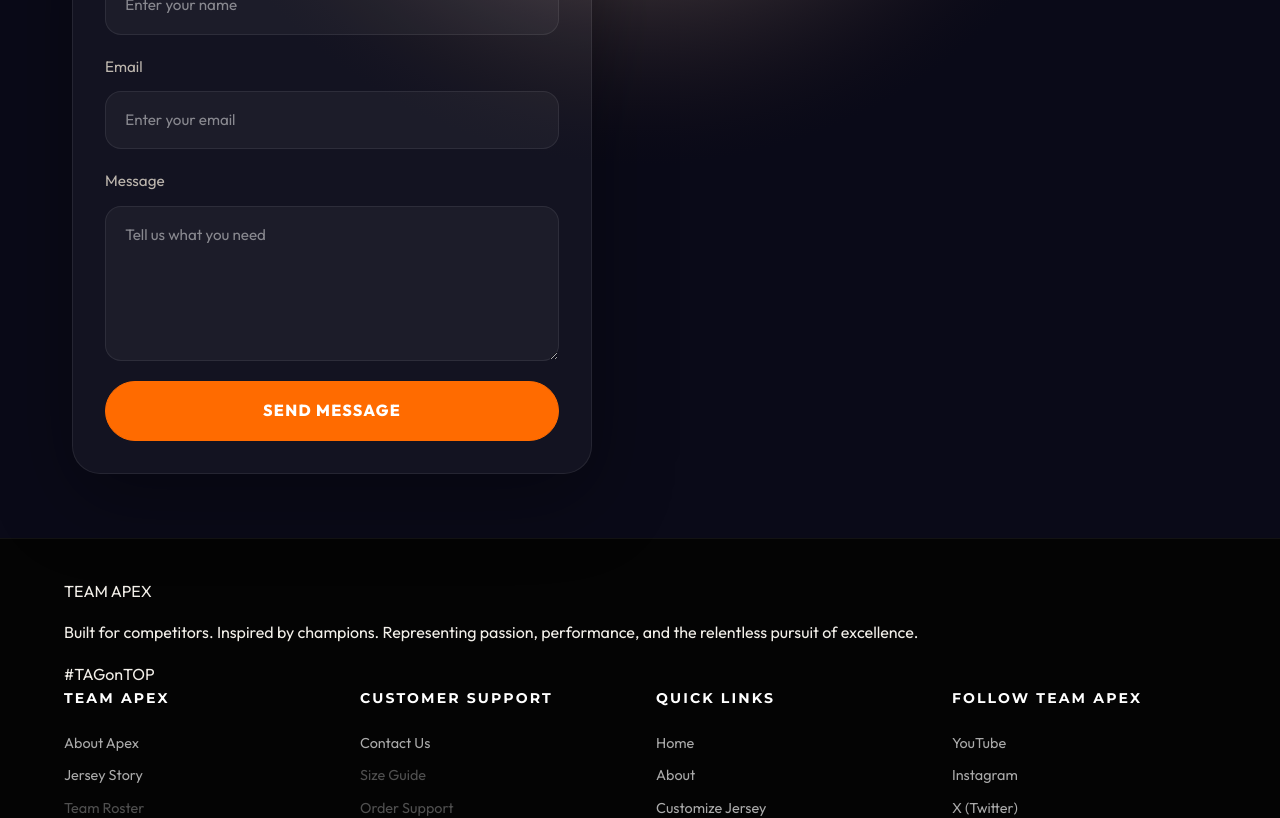
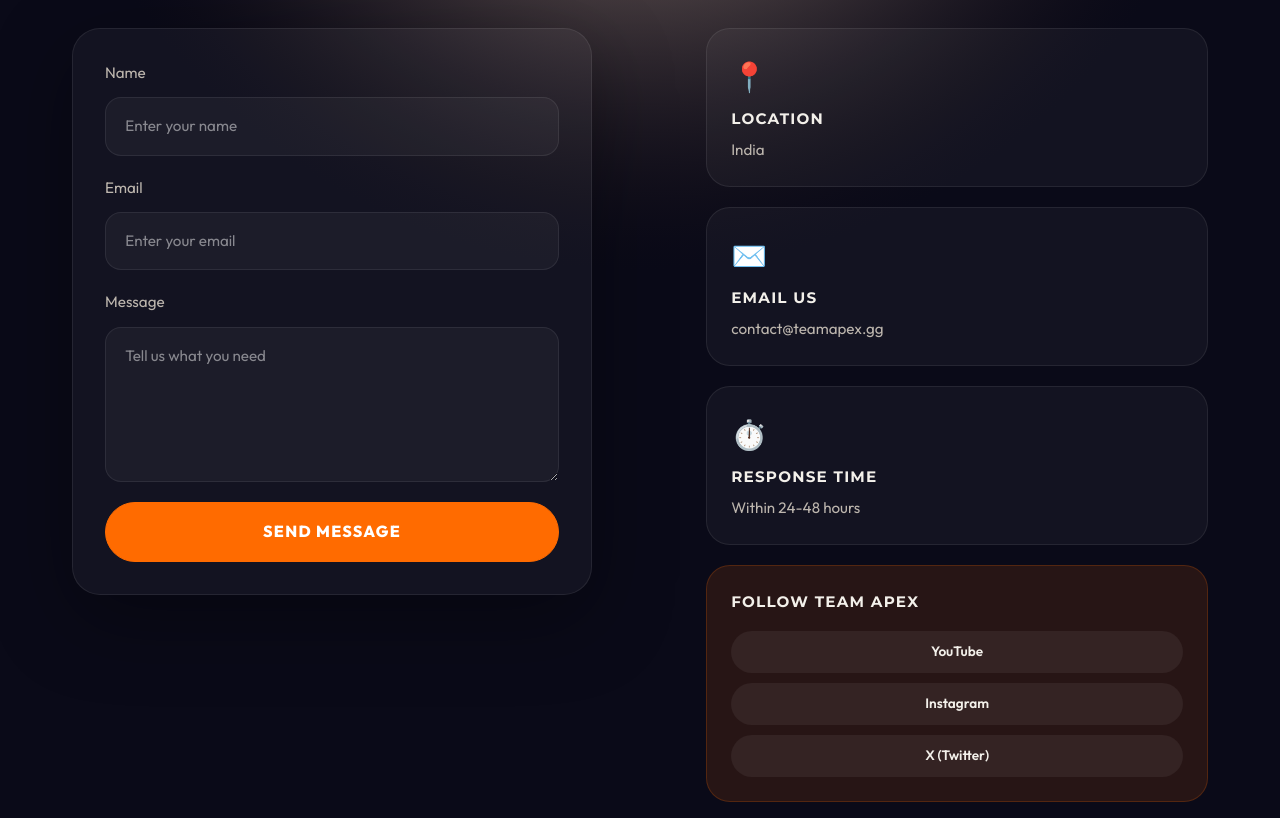
Before and after one commit to altamashsayyed630-dotcom/team-apex, a React (Vite) app: page /contact in a window 1280 px wide. Shown: the part 340-1158 px from the top of the page. Built offline with nearby package versions, Linux system fonts and the light colour scheme.

Commit message:
improve contact page design

```diff
--- a/src/pages/Contact.jsx
+++ b/src/pages/Contact.jsx
@@ -1,27 +1,63 @@
 import '../styles/Contact.css'
 
 export default function Contact() {
+  const handleSubmit = (e) => {
+    e.preventDefault()
+    alert('Message sent! We will get back to you soon.')
+  }
+
   return (
     <section className="section-shell contact-page">
       <div className="section-header">
         <span className="eyebrow">Connect with Apex</span>
         <h2>Ready to claim your gear?</h2>
+        <p>Got questions about our jerseys, team, or collabs? Drop us a message and our squad will get back to you.</p>
       </div>
-      <form className="form-card">
+
+      <div className="contact-grid">
+        <form className="form-card" onSubmit={handleSubmit}>
           <label>
             Name
-          <input type="text" placeholder="Enter your name" />
+            <input type="text" placeholder="Enter your name" required />
           </label>
           <label>
             Email
-          <input type="email" placeholder="Enter your email" />
+            <input type="email" placeholder="Enter your email" required />
           </label>
           <label>
             Message
-          <textarea rows="5" placeholder="Tell us what you need" />
+            <textarea rows="5" placeholder="Tell us what you need" required />
           </label>
           <button type="submit" className="btn btn-primary">Send Message</button>
         </form>
+
+        <div className="contact-info">
+          <div className="info-card">
+            <span className="info-icon">📍</span>
+            <h3>Location</h3>
+            <p>India</p>
+          </div>
+          <div className="info-card">
+            <span className="info-icon">✉️</span>
+            <h3>Email Us</h3>
+            <p>contact@teamapex.gg</p>
+          </div>
+          <div className="info-card">
+            <span className="info-icon">⏱️</span>
+            <h3>Response Time</h3>
+            <p>Within 24-48 hours</p>
+          </div>
+
+          <div className="social-card">
+            <h3>Follow Team Apex</h3>
+            <div className="social-row">
+              <a href="https://www.youtube.com/@Team.ApexGaming" target="_blank" rel="noreferrer" className="social-pill">YouTube</a>
+              <a href="https://www.instagram.com/team.apexgaming" target="_blank" rel="noreferrer" className="social-pill">Instagram</a>
+              <a href="https://twitter.com" target="_blank" rel="noreferrer" className="social-pill">X (Twitter)</a>
+            </div>
+          </div>
+        </div>
+      </div>
     </section>
   )
 }
--- a/src/styles/Contact.css
+++ b/src/styles/Contact.css
@@ -1,4 +1,105 @@
-/* Contact page-specific styling */
-.contact-page {
-  /* Page-specific adjustments can be added here if needed. */
+.contact-page .section-header {
+  max-width: 700px;
+  margin-bottom: 3rem;
 }
+
+.contact-page .section-header p {
+  color: var(--text-secondary);
+  margin-top: 1rem;
+  font-size: 1.05rem;
+  line-height: 1.7;
+}
+
+.contact-grid {
+  display: grid;
+  grid-template-columns: 1.2fr 1fr;
+  gap: 2rem;
+  align-items: start;
+}
+
+/* ── INFO CARDS ── */
+.contact-info {
+  display: grid;
+  gap: 1.25rem;
+}
+
+.info-card {
+  padding: 1.5rem;
+  border-radius: 24px;
+  background: rgba(255, 255, 255, 0.04);
+  border: 1px solid rgba(255, 255, 255, 0.08);
+  transition: all 0.25s ease;
+}
+
+.info-card:hover {
+  background: rgba(255, 107, 0, 0.06);
+  border-color: rgba(255, 107, 0, 0.2);
+  transform: translateY(-3px);
+}
+
+.info-icon {
+  font-size: 1.8rem;
+  display: block;
+  margin-bottom: 0.5rem;
+}
+
+.info-card h3 {
+  font-family: var(--font-display);
+  font-size: 0.95rem;
+  margin: 0 0 0.4rem;
+  color: var(--text-primary);
+  text-transform: uppercase;
+  letter-spacing: 0.08em;
+}
+
+.info-card p {
+  color: var(--text-secondary);
+  margin: 0;
+  font-size: 0.95rem;
+}
+
+/* ── SOCIAL CARD ── */
+.social-card {
+  padding: 1.5rem;
+  border-radius: 24px;
+  background: var(--accent-soft);
+  border: 1px solid rgba(255, 107, 0, 0.2);
+}
+
+.social-card h3 {
+  font-family: var(--font-display);
+  font-size: 0.95rem;
+  margin: 0 0 1rem;
+  color: var(--text-primary);
+  text-transform: uppercase;
+  letter-spacing: 0.08em;
+}
+
+.social-row {
+  display: flex;
+  flex-direction: column;
+  gap: 0.6rem;
+}
+
+.social-pill {
+  padding: 0.65rem 1rem;
+  border-radius: 999px;
+  background: rgba(255, 255, 255, 0.06);
+  color: var(--text-primary);
+  font-size: 0.85rem;
+  text-align: center;
+  font-weight: 600;
+  transition: all 0.2s ease;
+}
+
+.social-pill:hover {
+  background: var(--accent);
+  color: #fff;
+}
+
+/* ── RESPONSIVE ── */
+@media (max-width: 980px) {
+  .contact-grid {
+    grid-template-columns: 1fr;
+  }
+}
```
Lines whose indentation alone changed are shown as unchanged.
